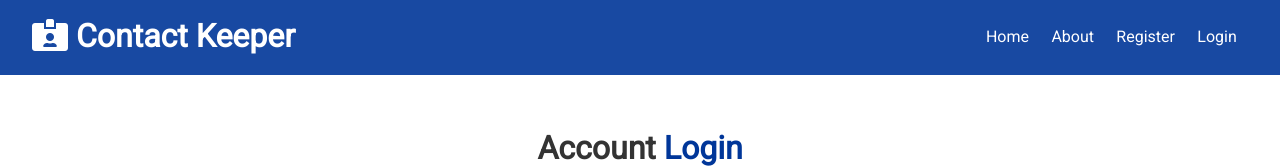
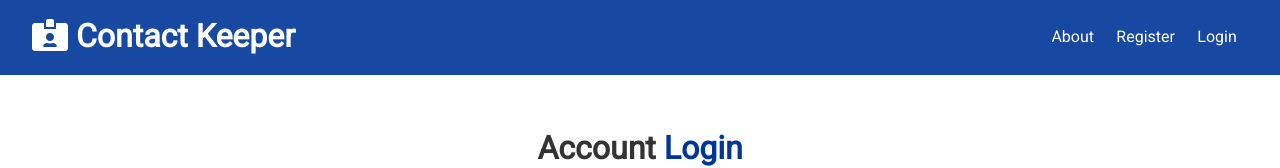
Before and after one commit to faizkhan12/Contact-finder, a React (Create React App) app in the folder client/: page /login in a window 1280 px wide. Shown: the top 168 px of the page. Built offline with nearby package versions, Linux system fonts and the light colour scheme.

Commit message:
Add logout functionality

```diff
--- a/client/src/components/layout/Navbar.js
+++ b/client/src/components/layout/Navbar.js
@@ -1,26 +1,51 @@
-import React from 'react'
+import React, { Fragment, useContext } from 'react'
+import AuthContext from '../../context/auth/AuthContext'
 import PropTypes from 'prop-types'
 import { Link } from 'react-router-dom'
 
 const Navbar = ({ title, icon }) => {
+    const authContext = useContext(AuthContext)
+
+    const { isAuthenticated, logout, user } = authContext
+
+    const onLogout = () => {
+        logout()
+    }
+    const authLinks = (
+        <Fragment>
+            <li>Hello {user && user.name}</li>
+            <li>
+                <a onClick={onLogout} href="#!">
+                    <i className="fas fa-sign-out-alt"></i>
+                    <span className="hide-sm">Logout</span>
+                </a>
+            </li>
+        </Fragment>
+    )
+
+    const guestLinks = (
+        <Fragment>
+
+            <li>
+                <Link to='/about'>About</Link>
+            </li>
+            <li>
+                <Link to='/register'>Register</Link>
+            </li>
+            <li>
+                <Link to='/login'>Login</Link>
+            </li>
+        </Fragment>
+    )
+
     return (
         <div className="navbar bg-primary">
             <h1>
                 <i className={icon} /> {title}
             </h1>
             <ul>
-                <li>
-                    <Link to='/'>Home</Link>
-                </li>
-                <li>
-                    <Link to='/about'>About</Link>
-                </li>
-                <li>
-                    <Link to='/register'>Register</Link>
-                </li>
-                <li>
-                    <Link to='/login'>Login</Link>
-                </li>
+                {isAuthenticated ? authLinks : guestLinks}
+
             </ul>
 
         </div>
--- a/client/src/context/auth/AuthReducer.js
+++ b/client/src/context/auth/AuthReducer.js
@@ -24,6 +24,7 @@
         case REGISTER_FAIL:
         case AUTH_ERROR:
         case LOGIN_FAIL:
+        case LOGOUT:
             localStorage.removeItem('token')
             return {
                 ...state,
@@ -45,6 +46,8 @@
                 loading: false,
                 user: action.payload
             }
+
+
         default:
             return state
     }
--- a/client/src/context/auth/AuthState.js
+++ b/client/src/context/auth/AuthState.js
@@ -99,6 +99,7 @@
         }
     }
     // Logout
+    const logout = () => dispatch({ type: LOGOUT })
 
     // Clear Errors
     const clearErrors = () => dispatch({
@@ -116,7 +117,8 @@
                 register,
                 login,
                 clearErrors,
-                loadUser
+                loadUser,
+                logout
             }}>
             { props.children}
         </AuthContext.Provider>
```
